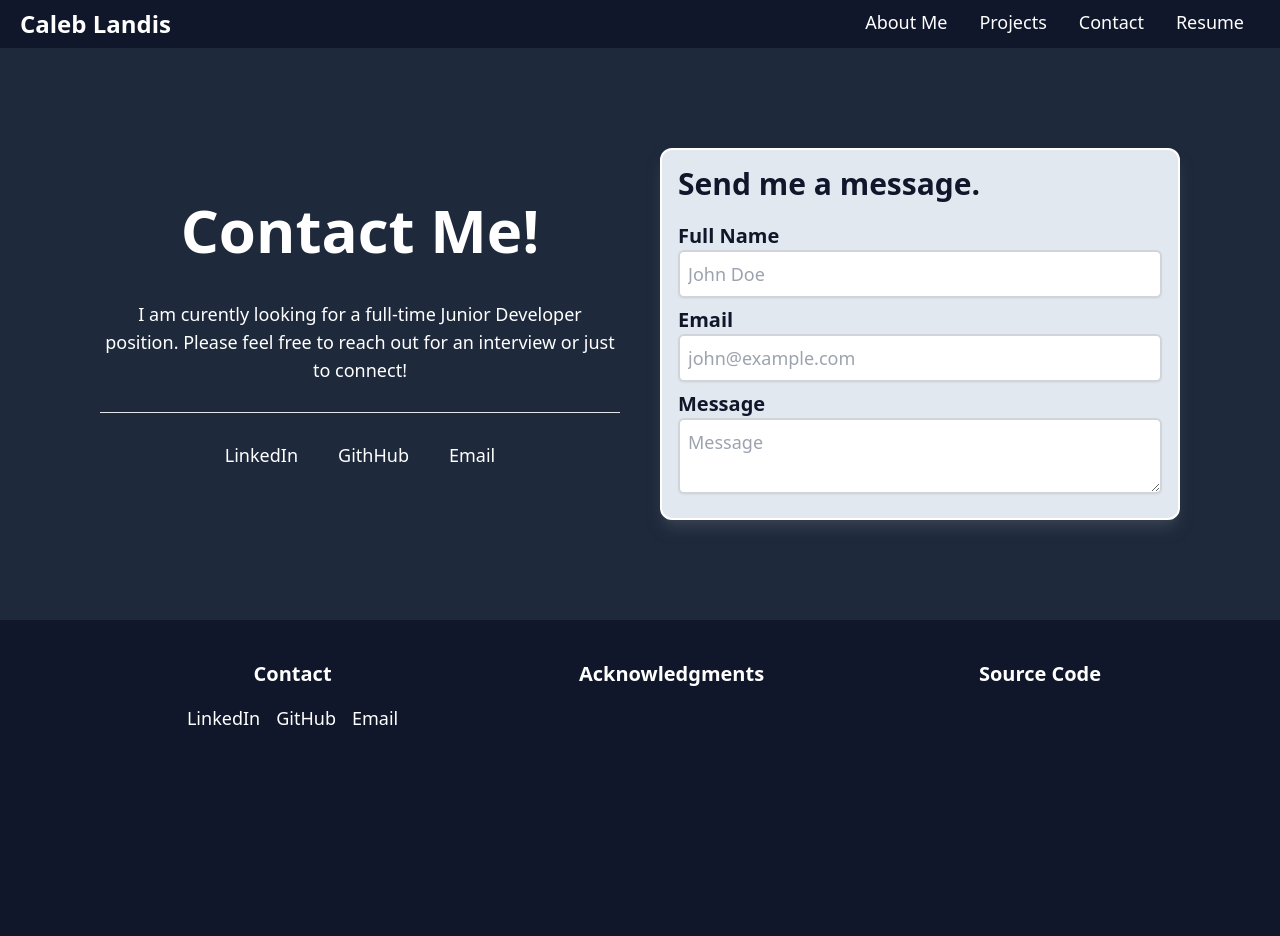
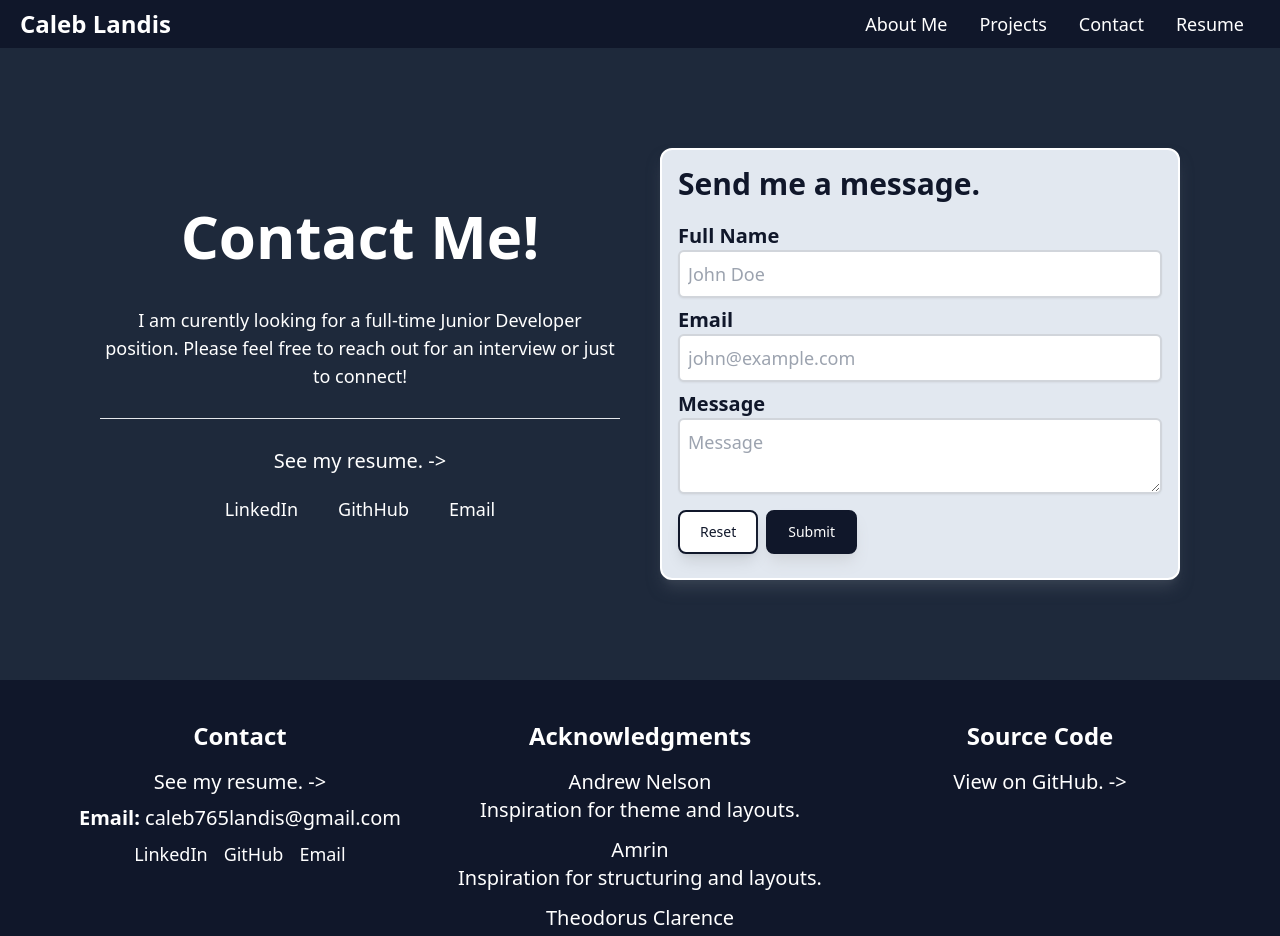
Before and after one commit to caleb765landis/Portfolio, a Next.js app: page /contact in a window 1280 px wide. Shown: the top 936 px of the page. Before the commit the page ends 812 px from the top, so only its background shows below. Built offline with nearby package versions, Linux system fonts and the light colour scheme.

Commit message:
Tweaked a lot of small things.

```diff
--- a/components/elements/FeaturedProject.jsx
+++ b/components/elements/FeaturedProject.jsx
@@ -29,7 +29,7 @@ export default function FeaturedProject({ title, description, technologies, link
 
                         {/* TODO: Add GitHub Icon */}
                         {/* View on GitHub Button */}
-                        <PrimaryButton link={link} text="View on GitHub" />
+                        <PrimaryButton link={link} text="View on GitHub. -&gt;" />
 
                         {/* TODO: "View Site" button */}
                     </div>
--- a/components/layouts/Footer.jsx
+++ b/components/layouts/Footer.jsx
@@ -3,10 +3,12 @@ export default function Footer() {
         {/* Footer Section */}
         <div className="p-10">
             {/* Content */}
-            <div className="flex flex-col md:flex-row justify-center items-center md:items-start">
-                <div className="flex md:basis-1/3">
-                    <div className="flex flex-col items-center pb-10">
-                        <h1 className="text-xl font-semibold pb-4">Contact</h1>
+            <div className="flex flex-col md:flex-row items-center md:items-start text-center">
+                <div className="flex md:basis-1/3 justify-center pb-10">
+                    <div className="flex flex-col items-center">
+                        <h1 className="text-2xl font-semibold pb-4">Contact</h1>
+                        <h2 className="text-xl pb-2">See my resume. -&gt;</h2>
+                        <h2 className="text-xl pb-2"><span className="font-semibold">Email:</span> caleb765landis@gmail.com</h2>
                         <div className="flex-row">
                             <span className="px-2">LinkedIn</span>
                             <span className="px-2">GitHub</span>
@@ -15,15 +17,28 @@ export default function Footer() {
                     </div>
                 </div>
 
-                <div className="flex md:basis-1/3 pb-10">
+                <div className="flex md:basis-1/3 justify-center pb-10">
                     <div className="flex flex-col">
-                        <h1 className="text-xl font-semibold pb-4">Acknowledgments</h1>
+                        <h1 className="text-2xl font-semibold pb-4">Acknowledgments</h1>
+
+                        <h2 className="text-xl">Andrew Nelson</h2>
+                        <p className="text-xl font-thin pb-3">Inspiration for theme and layouts.</p>
+
+                        <h2 className="text-xl">Amrin</h2>
+                        <p className="text-xl font-thin pb-3">Inspiration for structuring and layouts.</p>
+
+                        <h2 className="text-xl">Theodorus Clarence</h2>
+                        <p className="text-xl font-thin pb-3">Inspiration for future re-styling and colors.</p>
+
+                        <h2 className="text-xl">Enji Dev</h2>
+                        <p className="text-xl font-thin pb-3">Inspiration for future design features and future <span className="italic">Today I Learned</span> page.</p>
                     </div>
                 </div>
 
-                <div className="flex pb-10">
+                <div className="flex md:basis-1/3 justify-center pb-10">
                     <div className="flex flex-col">
-                        <h1 className="text-xl font-semibold pb-4">Source Code</h1>
+                        <h1 className="text-2xl font-semibold pb-4">Source Code</h1>
+                        <h2 className="text-xl pb-2">View on GitHub. -&gt;</h2>
                     </div>
                 </div>
             </div>
--- a/components/layouts/Header.jsx
+++ b/components/layouts/Header.jsx
@@ -8,7 +8,7 @@ export default function Header() {
 
     return (
         <>
-        <header className="flex justify-between px-5 py-2 bg-primary sticky top-0 w-full z-10">
+        <header className="flex justify-between items-center px-5 py-2 bg-primary sticky top-0 w-full z-10">
             <a href="../" className="logo text-2xl font-bold">
                 Caleb Landis
             </a>
@@ -17,7 +17,7 @@ export default function Header() {
             <nav className="hidden md:block">
                 <ul className="flex">
                     <li>
-                        <Link href="../">About Me</Link>
+                        <Link href="../#about">About Me</Link>
                     </li>
                     <li>
                         <Link href="../projects/">Projects</Link>
--- a/components/layouts/home/Contact.jsx
+++ b/components/layouts/home/Contact.jsx
@@ -1,3 +1,6 @@
+import PrimaryButton from "../../elements/PrimaryButton"
+import SecondaryButton from "../../elements/SecondaryButton"
+
 export default function Contact() {
     return (
     <>
@@ -11,6 +14,7 @@ export default function Contact() {
                 </p>
                 <br/><hr/><br/>
                 <p></p>
+                <p className="text-xl pb-5">See my resume. -&gt;</p>
                 <div className="flex justify-center">
                     <span className="px-5">LinkedIn </span>
                     <span className="px-5">GithHub </span>
@@ -36,10 +40,15 @@ export default function Contact() {
                         </label>
 
                         {/* Message */}
-                        <label className="block pb-2">
+                        <label className="block pb-4">
                             <span className="font-semibold">Message</span>
                                 <textarea placeholder="Message" className="form-textarea block w-full rounded-md border-2 border-gray-300 shadow-sm focus:border-accentSecondary p-2 text-lg"></textarea>
                         </label>
+
+                        <div className="flex flex-row">
+                            <SecondaryButton link="/" text="Reset" />
+                            <PrimaryButton link="/" text="Submit" />
+                        </div>
                     </form>
                 </div>
             </div>
--- a/components/layouts/home/Projects.jsx
+++ b/components/layouts/home/Projects.jsx
@@ -39,7 +39,7 @@ export default function Projects() {
                     <FeaturedProject title="Project 3 Title" description="This is my third project description." technologies={tecnologies3} link="https://github.com/caleb765landis" imgPath="/images/Profile_Photo.jpg"/>
                 </div>
 
-                <div className="flex flex-col items-end"><Link href="../../projects/" className="text-accentSecondary hover:text-accent">See All Projects -&gt;</Link></div>
+                <div className="flex flex-col items-end"><Link href="../../projects/" className="text-accentSecondary hover:text-accent">See All Projects. -&gt;</Link></div>
             </div>
         </>
     );
```
